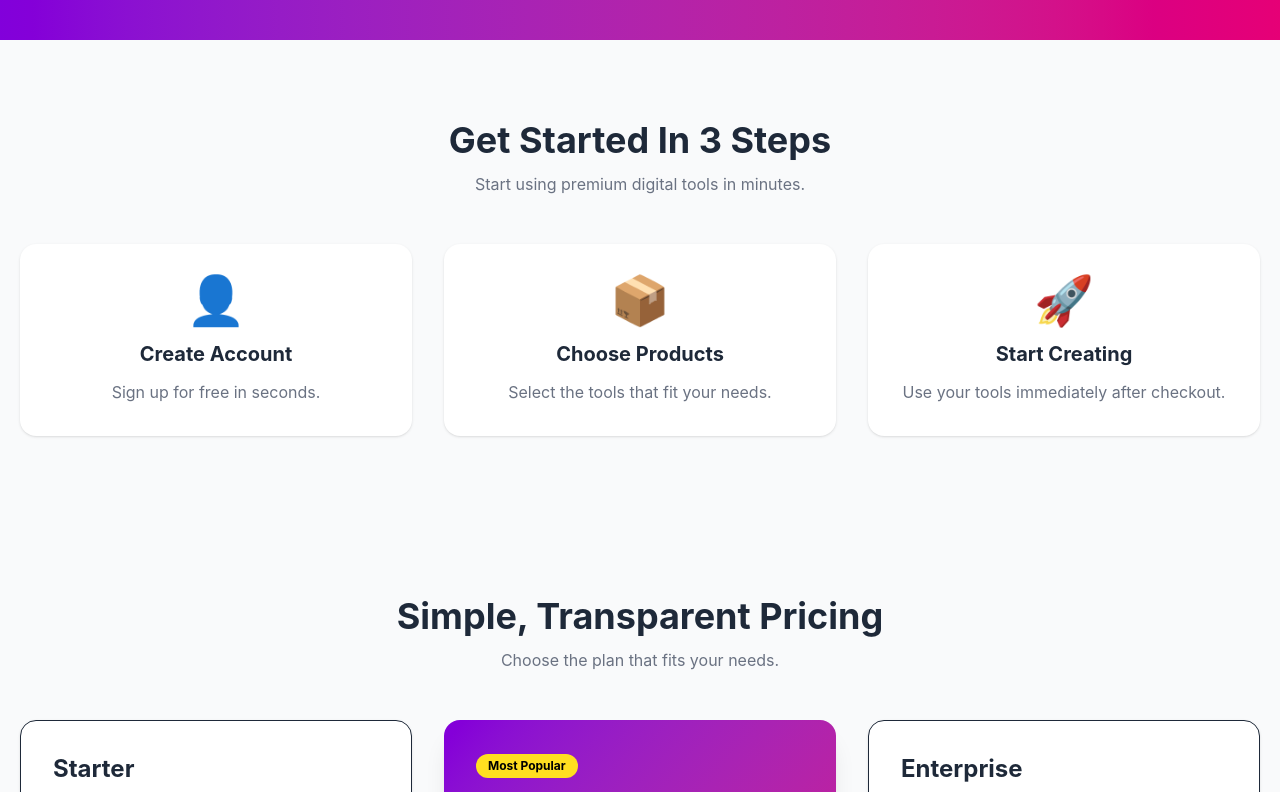
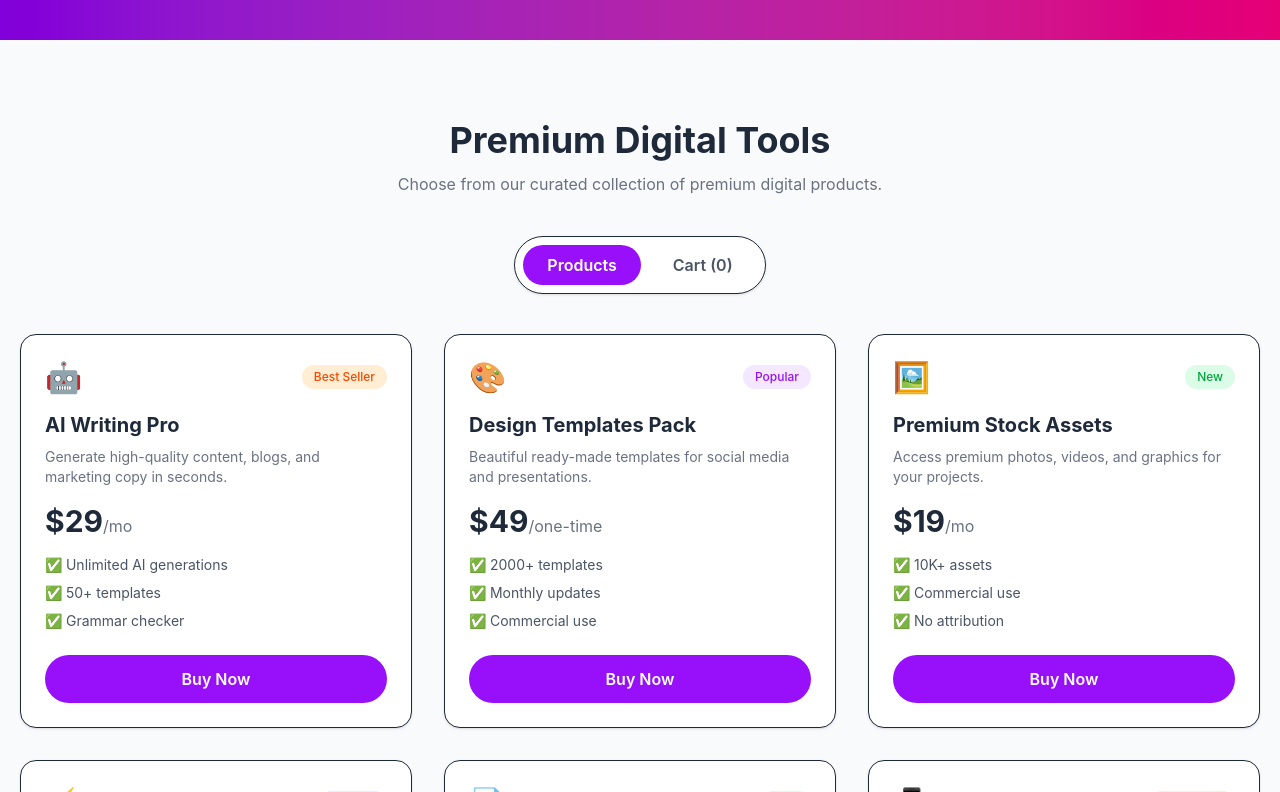
Before and after one commit to nazmulo/digitools-plat, a React (Vite) app: page / in a window 1280 px wide. Shown: the part 708-1500 px from the top of the page. Built offline with nearby package versions, Linux system fonts and the light colour scheme.

Commit message:
added the app.jsx proverly, provide the cart and product card

```diff
--- a/src/App.jsx
+++ b/src/App.jsx
@@ -59,7 +59,95 @@ function App() {
       <Hero />
       <Stats />
 
+      {/* Products + Cart */}
+      <section id="products" className="max-w-7xl mx-auto px-5 py-20">
+        <div className="text-center mb-10">
+          <h2 className="text-4xl font-bold">Premium Digital Tools</h2>
+          <p className="text-gray-500 mt-3">
+            Choose from our curated collection of premium digital products.
+          </p>
+        </div>
 
+        {/* Toggle Buttons */}
+        <div className="flex justify-center mb-10">
+          <div className="bg-white p-2 rounded-full shadow border flex gap-2">
+            <button
+              onClick={() => setActiveTab("products")}
+              className={`px-6 py-2 rounded-full font-semibold ${
+                activeTab === "products"
+                  ? "bg-purple-600 text-white"
+                  : "text-gray-600"
+              }`}
+            >
+              Products
+            </button>
+
+            <button
+              onClick={() => setActiveTab("cart")}
+              className={`px-6 py-2 rounded-full font-semibold ${
+                activeTab === "cart"
+                  ? "bg-purple-600 text-white"
+                  : "text-gray-600"
+              }`}
+            >
+              Cart ({cart.length})
+            </button>
+          </div>
+        </div>
+
+        {/* Product Section */}
+        {activeTab === "products" ? (
+          <div className="grid md:grid-cols-2 lg:grid-cols-3 gap-8">
+            {productsData.map((product) => (
+              <ProductCard
+                key={product.id}
+                product={product}
+                addToCart={addToCart}
+                cart={cart}
+              />
+            ))}
+          </div>
+        ) : (
+          /* Cart Section */
+          <div className="max-w-3xl mx-auto">
+            {cart.length === 0 ? (
+              <div className="bg-white rounded-2xl border border-dashed p-12 text-center">
+                <div className="text-5xl mb-4">🛒</div>
+                <h3 className="text-2xl font-bold mb-2">Your cart is empty</h3>
+                <p className="text-gray-500">
+                  Add products from the product section.
+                </p>
+              </div>
+            ) : (
+              <div className="space-y-5">
+                {cart.map((item) => (
+                  <CartItem
+                    key={item.id}
+                    item={item}
+                    removeFromCart={removeFromCart}
+                  />
+                ))}
+
+                <div className="bg-white p-6 rounded-2xl border flex flex-col md:flex-row justify-between items-center gap-4">
+                  <div>
+                    <p className="text-gray-500">
+                      Total Products: <span className="font-bold">{cart.length}</span>
+                    </p>
+                    <h3 className="text-3xl font-bold">Total: ${totalPrice}</h3>
+                  </div>
+
+                  <button
+                    onClick={handleCheckout}
+                    className="bg-purple-600 hover:bg-purple-700 text-white px-6 py-3 rounded-full font-semibold"
+                  >
+                    Proceed to Checkout
+                  </button>
+                </div>
+              </div>
+            )}
+          </div>
+        )}
+      </section>
 
       <Steps />
       <Pricing />
```
